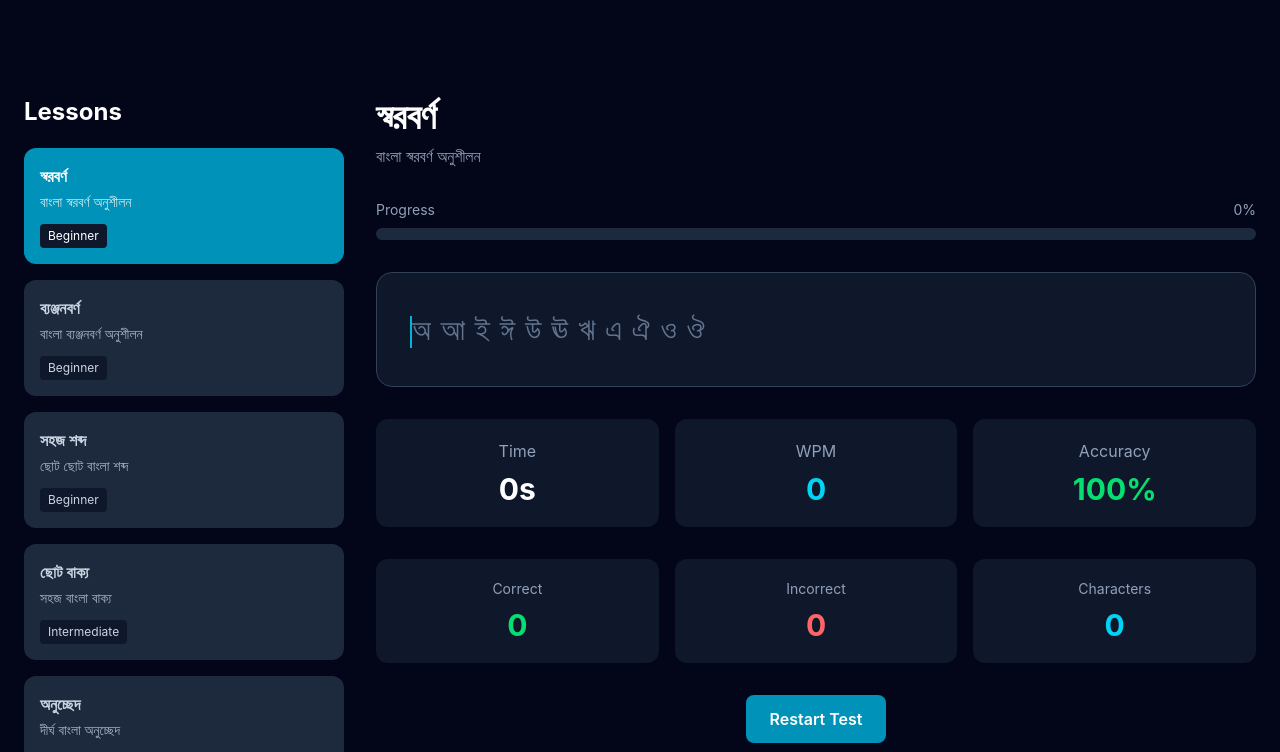
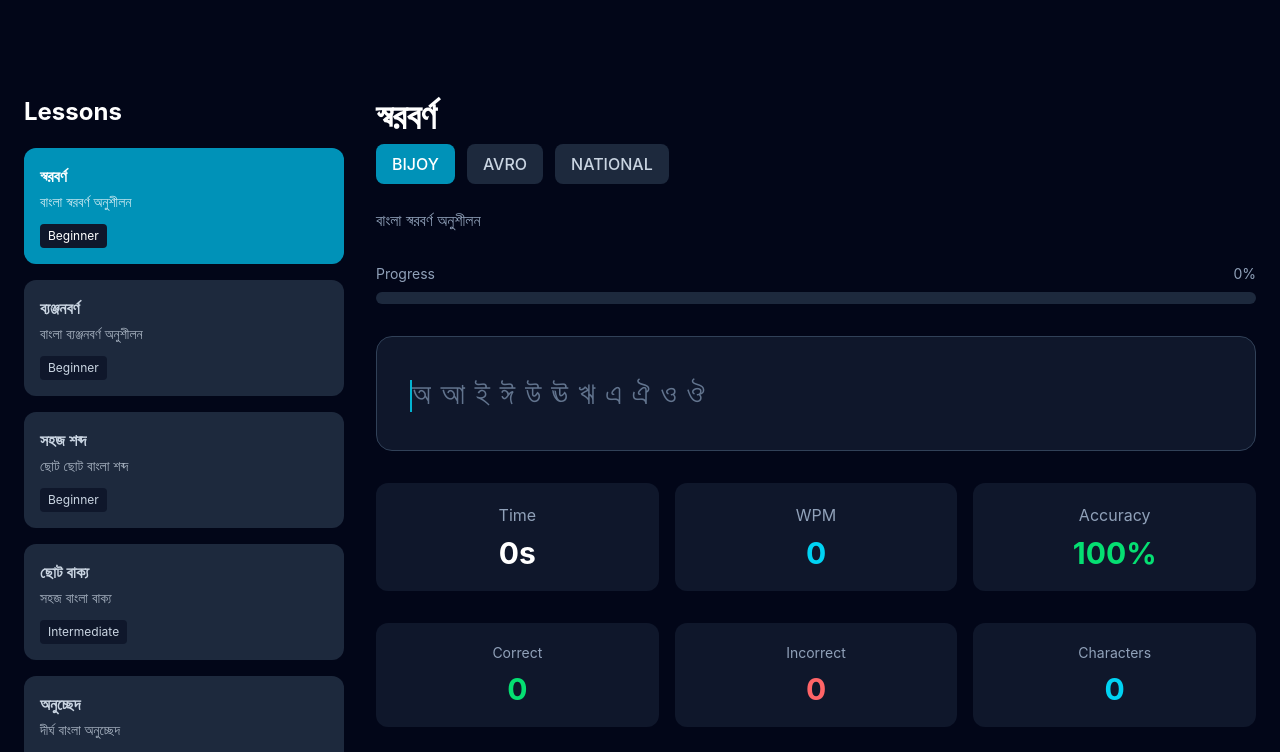
Before and after one commit to andxriyadcoder-devops/bangla-typing-master, a React (Vite) app in the folder client/: page /practice in a window 1280 px wide. Shown: the top 752 px of the page. Built offline with nearby package versions, Linux system fonts and the light colour scheme.

Commit message:
feat: add keyboard layout context support

```diff
--- /dev/null
+++ b/client/src/components/layout/KeyboardLayoutSelector.tsx
@@ -0,0 +1,26 @@
+import { useKeyboardLayout } from "../../context/KeyboardLayoutContext";
+
+export default function KeyboardLayoutSelector() {
+  const { layout, setLayout } =
+    useKeyboardLayout();
+
+  return (
+    <div className="mb-6 flex gap-3">
+      {(["bijoy", "avro", "national"] as const).map(
+        (item) => (
+          <button
+            key={item}
+            onClick={() => setLayout(item)}
+            className={`rounded-lg px-4 py-2 font-medium transition ${
+              layout === item
+                ? "bg-cyan-600 text-white"
+                : "bg-slate-800 text-slate-300"
+            }`}
+          >
+            {item.toUpperCase()}
+          </button>
+        )
+      )}
+    </div>
+  );
+}
--- /dev/null
+++ b/client/src/context/KeyboardLayoutContext.tsx
@@ -0,0 +1,52 @@
+import {
+  createContext,
+  useContext,
+  useState,
+  type ReactNode,
+} from "react";
+
+export type KeyboardLayout =
+  | "bijoy"
+  | "avro"
+  | "national";
+
+interface KeyboardLayoutContextType {
+  layout: KeyboardLayout;
+  setLayout: (layout: KeyboardLayout) => void;
+}
+
+const KeyboardLayoutContext =
+  createContext<KeyboardLayoutContextType | null>(
+    null
+  );
+
+export function KeyboardLayoutProvider({
+  children,
+}: {
+  children: ReactNode;
+}) {
+  const [layout, setLayout] =
+    useState<KeyboardLayout>("bijoy");
+
+  return (
+    <KeyboardLayoutContext.Provider
+      value={{ layout, setLayout }}
+    >
+      {children}
+    </KeyboardLayoutContext.Provider>
+  );
+}
+
+export function useKeyboardLayout() {
+  const context = useContext(
+    KeyboardLayoutContext
+  );
+
+  if (!context) {
+    throw new Error(
+      "useKeyboardLayout must be used inside KeyboardLayoutProvider"
+    );
+  }
+
+  return context;
+}
--- a/client/src/keyboard/Keyboard.tsx
+++ b/client/src/keyboard/Keyboard.tsx
@@ -1,6 +1,12 @@
 import Key from "./Key";
+
 import { bijoyLayout } from "./layouts/bijoy";
+import { avroLayout } from "./layouts/avro";
+import { nationalLayout } from "./layouts/national";
+
 import { getActiveKey } from "./engine/getActiveKey";
+
+import { useKeyboardLayout } from "../context/KeyboardLayoutContext";
 
 interface KeyboardProps {
   activeKey?: string;
@@ -9,12 +15,21 @@ interface KeyboardProps {
 export default function Keyboard({
   activeKey = "",
 }: KeyboardProps) {
+  const { layout } = useKeyboardLayout();
+
   const highlightedKey = getActiveKey(activeKey);
+
+  const keyboardLayout =
+    layout === "bijoy"
+      ? bijoyLayout
+      : layout === "avro"
+      ? avroLayout
+      : nationalLayout;
 
   return (
     <div className="mt-10 rounded-2xl border border-slate-800 bg-slate-950 p-6">
       <div className="space-y-3">
-        {bijoyLayout.map((row, rowIndex) => (
+        {keyboardLayout.map((row, rowIndex) => (
           <div
             key={rowIndex}
             className="flex justify-center gap-2"
--- a/client/src/keyboard/layouts/avro.ts
+++ b/client/src/keyboard/layouts/avro.ts
@@ -0,0 +1,4 @@
+import { bijoyLayout } from "./bijoy";
+
+// Temporary
+export const avroLayout = bijoyLayout;
--- a/client/src/keyboard/layouts/national.ts
+++ b/client/src/keyboard/layouts/national.ts
@@ -0,0 +1,4 @@
+import { bijoyLayout } from "./bijoy";
+
+// Temporary
+export const nationalLayout = bijoyLayout;
--- a/client/src/main.tsx
+++ b/client/src/main.tsx
@@ -1,13 +1,20 @@
 import React from "react";
 import ReactDOM from "react-dom/client";
 import { BrowserRouter } from "react-router-dom";
+
+import App from "./App";
 import "./index.css";
-import App from "./App";
 
-ReactDOM.createRoot(document.getElementById("root")!).render(
+import { KeyboardLayoutProvider } from "./context/KeyboardLayoutContext";
+
+ReactDOM.createRoot(
+  document.getElementById("root")!
+).render(
   <React.StrictMode>
     <BrowserRouter>
-      <App />
+      <KeyboardLayoutProvider>
+        <App />
+      </KeyboardLayoutProvider>
     </BrowserRouter>
   </React.StrictMode>
 );
--- a/client/src/pages/PracticePage.tsx
+++ b/client/src/pages/PracticePage.tsx
@@ -14,6 +14,7 @@ import useLesson from "../hooks/useLesson";
 
 import LessonList from "../features/lessons/LessonList";
 import Keyboard from "../keyboard/Keyboard";
+import KeyboardLayoutSelector from "../components/layout/KeyboardLayoutSelector";
 
 export default function PracticePage() {
   const [input, setInput] = useState("");
@@ -80,6 +81,7 @@ export default function PracticePage() {
             <h1 className="mb-2 text-4xl font-bold">
               {lesson.title}
             </h1>
+            <KeyboardLayoutSelector />
 
             <p className="mb-8 text-slate-400">
               {lesson.description}
```
Also changed, not shown: client/src/keyboard/mapping/avroMap.ts (added), client/src/keyboard/mapping/nationalMap.ts (added).
